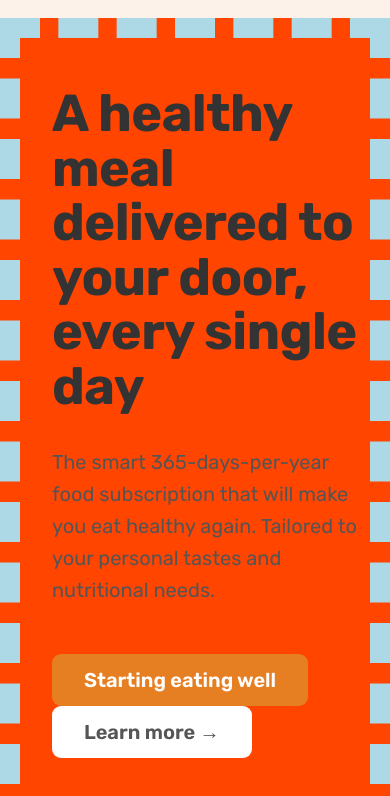
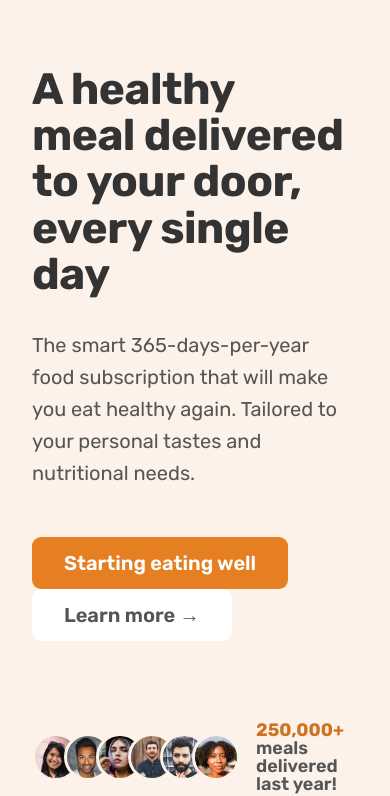
Before and after one commit to HariFeDev/Omnifood, a plain HTML site: page index.html in a window 390 px wide. Shown: the part 78-874 px from the top of the page. Drawn offline with nearby package versions, Linux system fonts and the light colour scheme; a web font is replaced by a local one.

Commit message:
Started modifying the Hero Section

```diff
--- /dev/null
+++ b/css/queries.css
@@ -0,0 +1,30 @@
+/* rem and em do not depend on the html font-size in media queries! 1rem = 1em = 16px */
+
+/*
+To convert px to em
+1350px / 16px = 84.375 to round off = 84
+*/
+
+/* ******************* */
+/*  BELOW 1344px (Smaller Desktops) */
+/* ******************* */
+
+@media (max-width: 84em) {
+  .hero {
+    max-width: 120rem;
+  }
+
+  .heading-primary {
+    font-size: 4.4rem;
+  }
+}
+
+/*
+- FONT SIZE SYSTEM (px)
+
+10 / 12 / 14 / 16 / 18 / 20 / 24 / 30 / 36 / 44 / 52 / 62 / 74 / 86 / 98
+
+- SPACING SYSTEM (px)
+2 / 4 / 8 / 12 / 16 / 24 / 32 / 48 / 64 / 80 / 96 / 128
+
+*/
--- a/css/style.css
+++ b/css/style.css
@@ -63,19 +63,6 @@
 .section-hero {
   background-color: #fdf2e9;
   padding: 4.8rem 0 9.6rem 0;
-}
-
-@media (max-width: 600px) {
-  .section-hero {
-    border: 20px dashed lightblue;
-    background-color: blue;
-  }
-}
-
-@media (max-width: 1200px) {
-  .section-hero {
-    background-color: orangered;
-  }
 }
 
 .hero {
--- a/index.html
+++ b/index.html
@@ -13,6 +13,7 @@
 
     <link rel="stylesheet" href="./css/general.css" />
     <link rel="stylesheet" href="./css/style.css" />
+    <link rel="stylesheet" href="./css/queries.css" />
 
     <title>Omnifood</title>
   </head>
```
